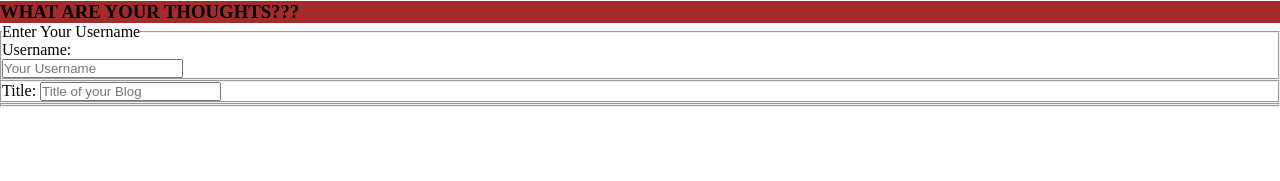
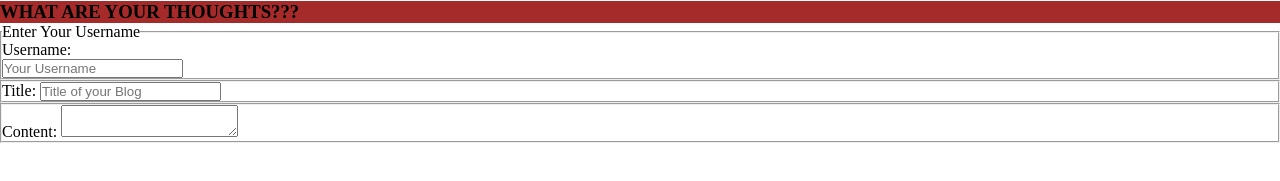
Before and after one commit to EdRivera016/Personal-Blog, a plain HTML site: page index.html in a window 1280 px wide. Shown: the part 65-246 px from the top of the page. Drawn offline with Linux system fonts and the light colour scheme; files that its build step writes are made by us from their sources.

Commit message:
started content section

```diff
--- a/index.html
+++ b/index.html
@@ -8,7 +8,7 @@
     <link rel="stylesheet" href="./assets/css/style.css">
 </head>
 <body>
-    <!-- Image above header -->
+    <!-- side img -->
     <main>
         <section class="hero">
             <h1>Welcome To Personal Blogs</h1>
@@ -35,7 +35,8 @@
                   </fieldset>
 
                   <fieldset>
-
+                    <label class="label" for="content">Content:</label>
+                    <textarea placeholder=" " id="content" name="content"></textarea>
                   </fieldset>
                 </form>
             </article>
```
